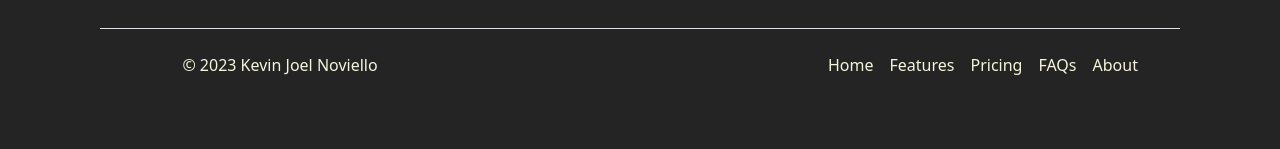
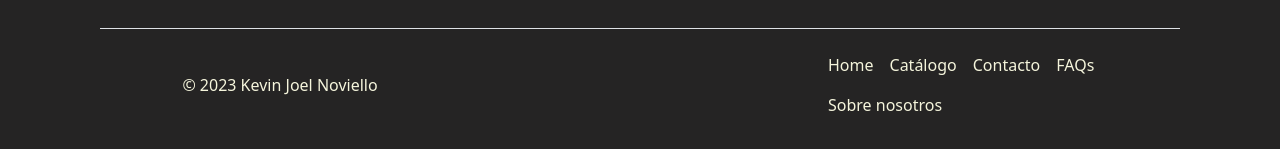
Before and after one commit to kjnoviello/EZ-Market, a React (Vite) app: page /Detalle/1 in a window 1280 px wide. Shown: the part 803-952 px from the top of the page. Built offline with nearby package versions, Linux system fonts and the light colour scheme; no server answers.

Commit message:
minor details

```diff
--- a/index.html
+++ b/index.html
@@ -5,7 +5,7 @@
     <link rel="icon" type="image/svg+xml" href="/logo_xs_small.jpg" />
     <meta name="viewport" content="width=device-width, initial-scale=1.0" />
     <link href="https://cdn.jsdelivr.net/npm/remixicon@3.2.0/fonts/remixicon.css" rel="stylesheet">
-    <title>EZ Market - One place for all your book's shop</title>
+    <title>EZ Market - El lugar para comprar tus libros favoritos!</title>
   </head>
   <body>
     <div id="root"></div>
--- a/src/Components/Footer/Footer.jsx
+++ b/src/Components/Footer/Footer.jsx
@@ -9,10 +9,10 @@ const Footer = () => {
         </a>
         <ul className="nav col-md-4">
             <li className="nav-item"><a href="#" className="text nav-link px-2">Home</a></li>
-            <li className="nav-item"><a href="#" className="text nav-link px-2">Features</a></li>
-            <li className="nav-item"><a href="#" className="text nav-link px-2">Pricing</a></li>
+            <li className="nav-item"><a href="#" className="text nav-link px-2">Catálogo</a></li>
+            <li className="nav-item"><a href="#" className="text nav-link px-2">Contacto</a></li>
             <li className="nav-item"><a href="#" className="text nav-link px-2">FAQs</a></li>
-            <li className="nav-item"><a href="#" className="text nav-link px-2">About</a></li>
+            <li className="nav-item"><a href="#" className="text nav-link px-2">Sobre nosotros</a></li>
         </ul>
     </footer>
 
--- a/src/Components/ItemCount/ItemCount.jsx
+++ b/src/Components/ItemCount/ItemCount.jsx
@@ -4,18 +4,14 @@ import { Link } from 'react-router-dom'
 import { useCount } from '../Hooks/useCount'
 import ('../ItemCount/ItemCount.css')
 
-
 const ItemCount = ( {initial, stock, handleAdd}) => {
   const {count, handleDecrementCount, handleIncrementCount} = useCount(initial, stock)
-
-
 
   ItemCount.propTypes = {
     initial: PropTypes.number.isRequired,
     stock: PropTypes.number.isRequired,
     handleAdd: PropTypes.func.isRequired,
   };
-
 
   return (
     <div className='divItemCount'>
--- a/src/Components/ItemDetail/ItemDetail.jsx
+++ b/src/Components/ItemDetail/ItemDetail.jsx
@@ -4,15 +4,11 @@ import ('./ItemDetail.css')
 
 const ItemDetail = (products) => {
 
-     //funcion agregar al carrito
-     const handleAdd = (count)=> {
-      console.log(`Agregando ${count} unidad/es al carrito`);
-      console.log(count);
-    }
-    console.log(products.imagen);
-    console.log(products.titulo);
-    console.log(products.stock);
-
+  //funcion agregar al carrito
+  const handleAdd = (count)=> {
+    console.log(`Agregando ${count} unidad/es al carrito`);
+    console.log(count);
+  }
 
   return (
     <div className="container-lg row bg-white containerDetail">
--- a/src/Components/ItemListContainer/ItemListContainer.jsx
+++ b/src/Components/ItemListContainer/ItemListContainer.jsx
@@ -10,7 +10,6 @@ const ItemListContainer = () => {
   const [loading, setLoading] = useState(true)
   const { cid } = useParams()
   console.log(cid);
-
 
   useEffect(()=>{
 
```
